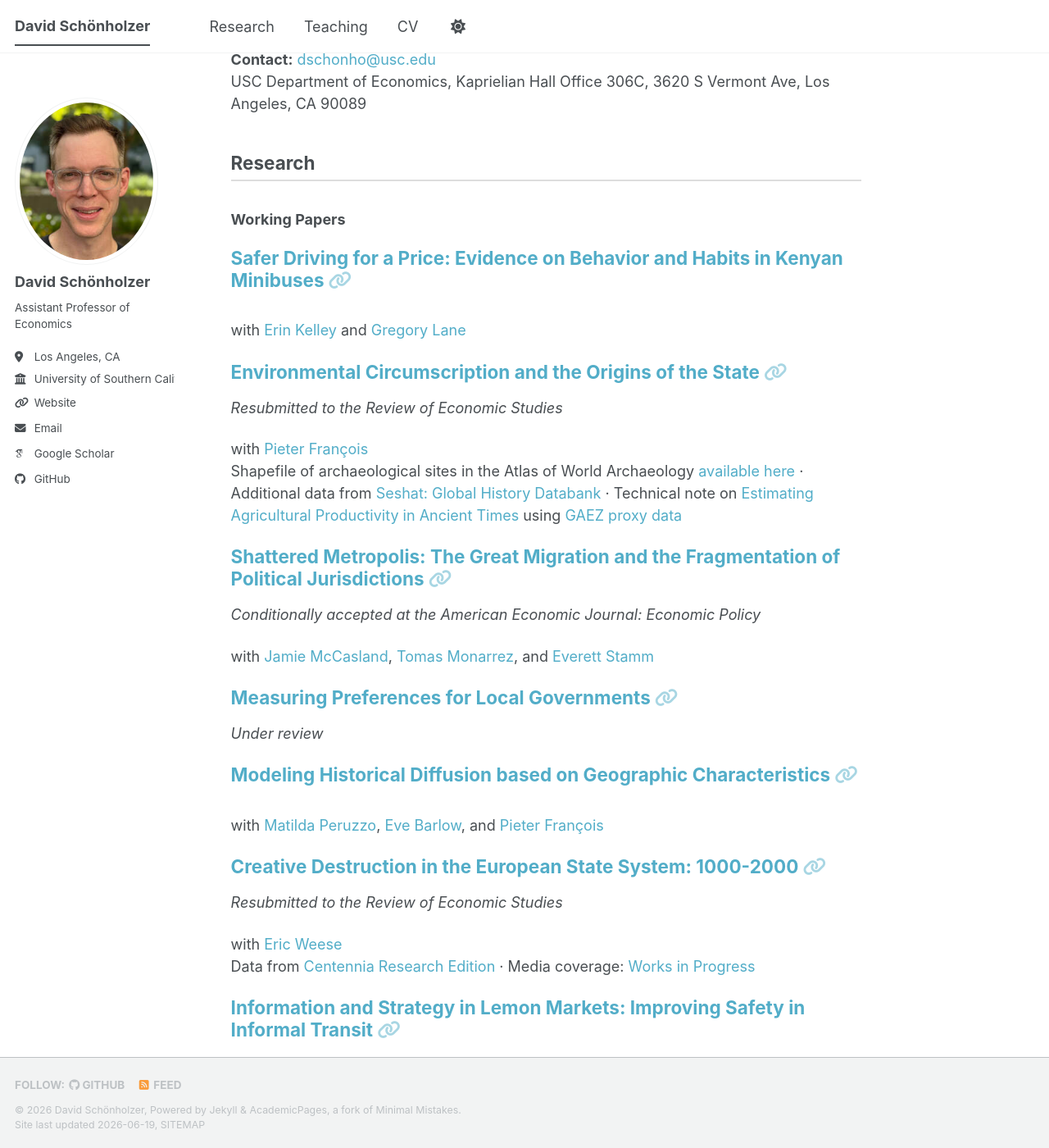
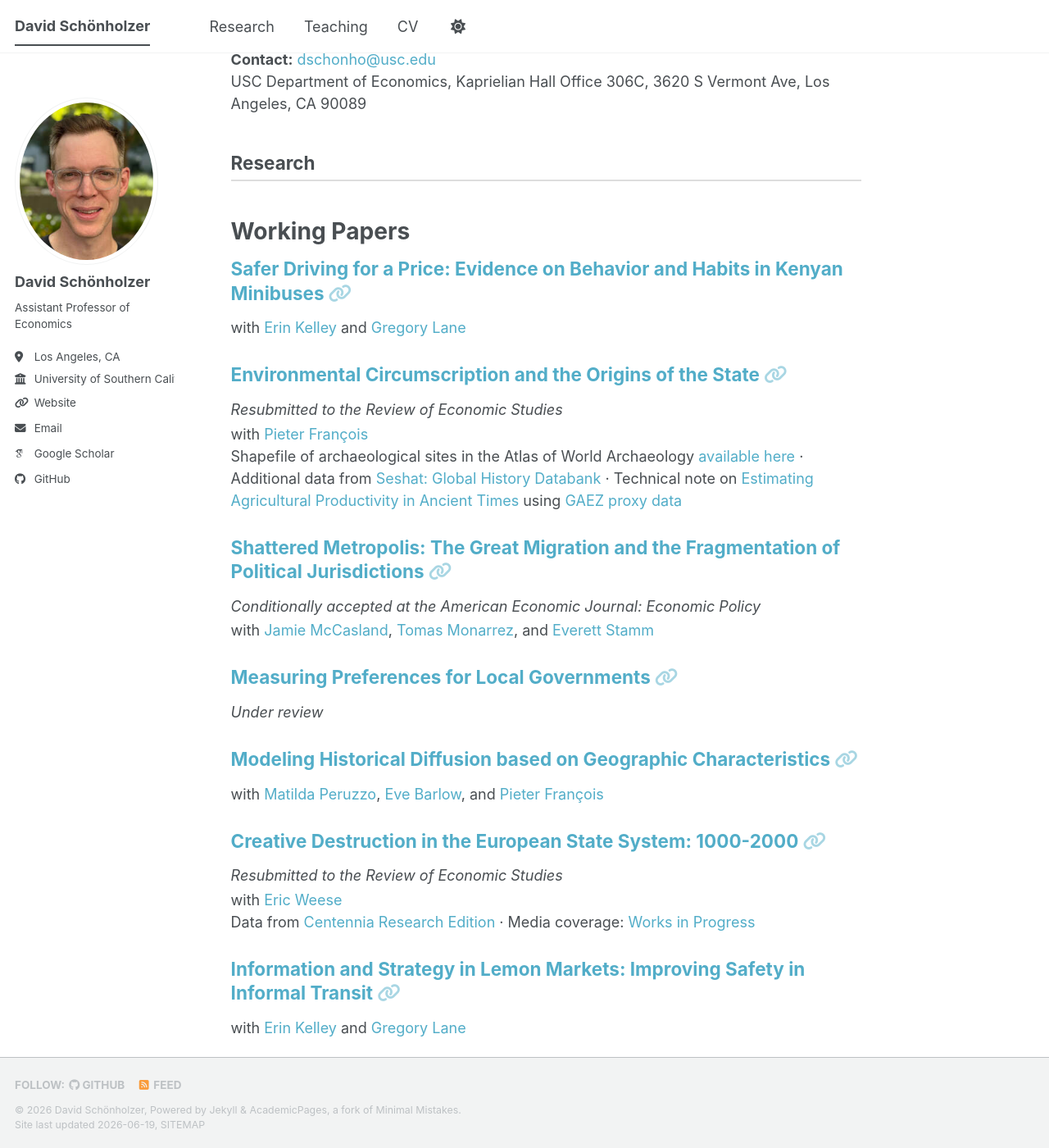
Before and after one commit to david-sch/david-sch.github.io, a Jekyll site: the page built from _pages/about.md, in a window 1280 px wide and 1400 px high, scrolled down 305 px. Shown: the whole window at 82% size. Built offline with Jekyll 4.4.1, drawn with Linux system fonts in a browser that asks for light colours; some web fonts are replaced; a script bundle is joined from its source files by our own code; library files that are not in the unit come from our copies.

Commit message:
Calibrate research listing: larger section headings, smaller paper titles, regroup metadata spacing

```diff
--- a/assets/css/main.scss
+++ b/assets/css/main.scss
@@ -61,3 +61,33 @@
 .archive__item-excerpt a:hover {
   text-decoration: underline;
 }
+
+/* ==========================================================================
+   Research listing: hierarchy + spacing (calibrated to original site)
+   ========================================================================== */
+
+/* Section headings (Working Papers / Publications / In Progress): most prominent */
+.page__content h3 {
+  font-size: $type-size-3;
+  font-weight: 700;
+  margin: 1.6em 0 0.5em;
+}
+
+/* Paper titles: bold, smaller than section headings, hugging their metadata */
+.page__content .archive__item .archive__item-title {
+  font-size: $type-size-4;
+  font-weight: 700;
+  line-height: 1.3;
+  margin: 0 0 0.15em;
+}
+
+/* Status / venue / co-author lines: hug the title above, normal body size */
+.page__content .archive__item p {
+  font-size: $type-size-5;
+  margin: 0.15em 0 0;
+}
+
+/* Clear separation between consecutive papers */
+.page__content .list__item {
+  margin-bottom: 1.6em;
+}
```
